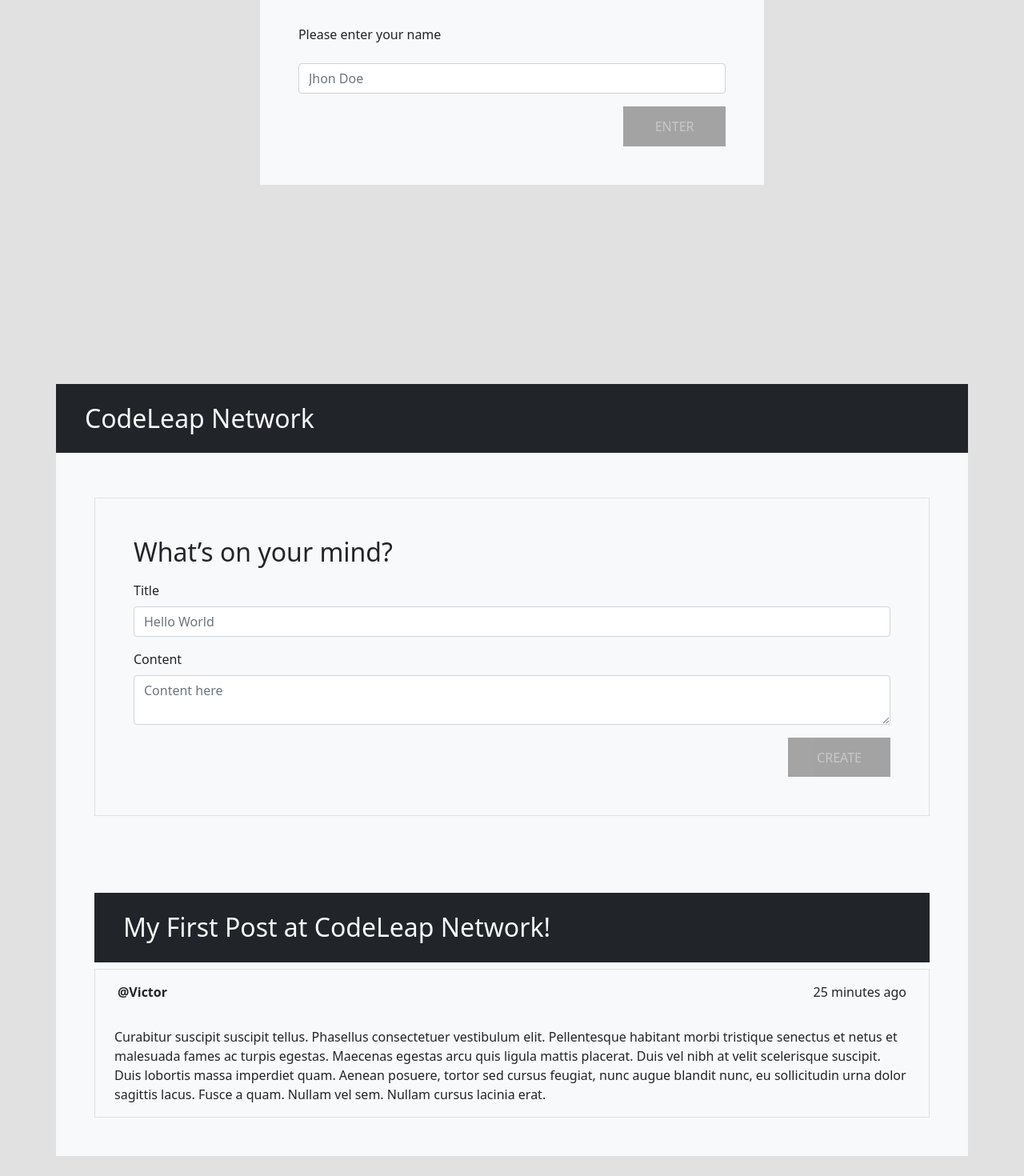
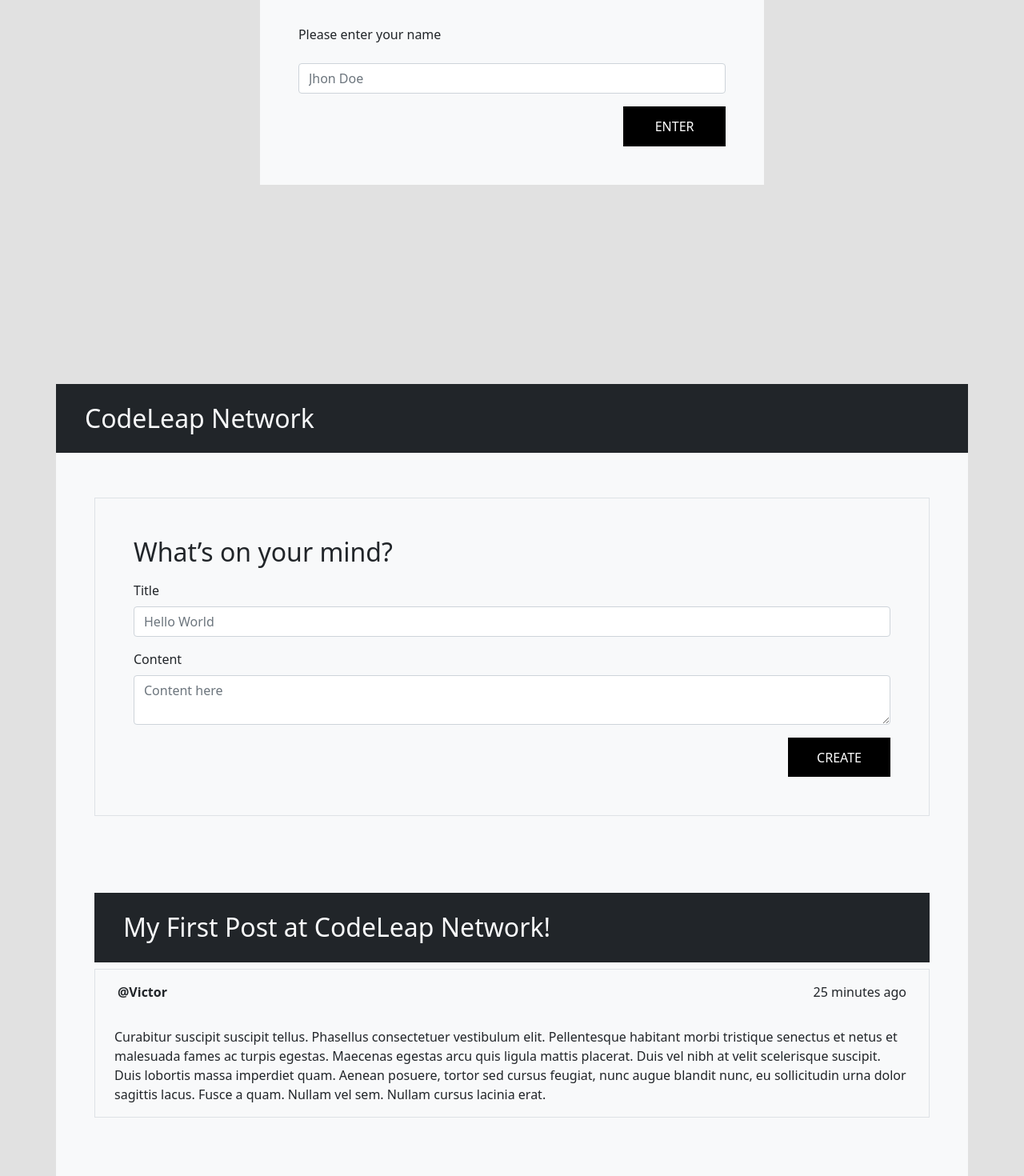
Before and after one commit to rafael-jordao/codeleap-engineering-test, a React (Create React App) app: page / in a window 1280 px wide. Shown: the part 320-1790 px from the top of the page at 80% size. Before the commit the page ends 1765 px from the top, so only its background shows below. Built offline with nearby package versions, Linux system fonts and the light colour scheme; the HTML template or start-up script is replaced by a standard one.

Commit message:
delete funcionalitites

```diff
--- a/src/components/CreatePost/index.js
+++ /dev/null
@@ -1,75 +0,0 @@
-import React, { useState } from "react";
-import { Input, Label } from "reactstrap";
-
-const CreatePost = () => {
-    const [name, setName] = useState();
-
-    const onChange = (e) => {
-        setName(e.target.value)
-    }
-
-    return (
-
-        <div className="container bg-light px-0">
-
-            <div className="container bg-dark">
-                <h2 className="p-4 text-light">CodeLeap Network</h2>
-            </div>
-
-            <div className="container p-5">
-                <div className="container border border-black p-5">
-                    <h2 className="mb-3">
-                        What’s on your mind?
-                    </h2>
-                    <Label>
-                        Title
-                    </Label>
-                    <Input
-                        id="exampleEmail"
-                        name="name"
-                        placeholder="Hello World"
-                        type="text"
-                        onChange={onChange}
-                        value={name}
-                        className="mb-3"
-                    />
-                    <Label>
-                        Content
-                    </Label>
-
-                    <Input type="textarea"
-                        name="text"
-                        id="exampleText"
-                        placeholder="Content here"
-                    />
-
-                    <div className="d-flex justify-content-end pt-3">
-                        <button disabled={!name}>CREATE</button>
-                    </div>
-                </div>
-            </div>
-
-
-
-            <div className="container p-5">
-                <div className="container bg-dark">
-                    <h2 className="p-4 text-light">My First Post at CodeLeap Network!</h2>
-                </div>
-                <div className="container border border-black">
-                    <div className="container align-items-center d-flex justify-content-between p-3">
-                        <p><strong>@Victor</strong></p>
-                        <p>25 minutes ago</p>
-                    </div>
-                    <p className="container">
-                        Curabitur suscipit suscipit tellus. Phasellus consectetuer vestibulum elit. Pellentesque habitant morbi tristique senectus et netus et malesuada fames ac turpis egestas. Maecenas egestas arcu quis ligula mattis placerat. Duis vel nibh at velit scelerisque suscipit.
-
-                        Duis lobortis massa imperdiet quam. Aenean posuere, tortor sed cursus feugiat, nunc augue blandit nunc, eu sollicitudin urna dolor sagittis lacus. Fusce a quam. Nullam vel sem. Nullam cursus lacinia erat.
-                    </p>
-                </div>
-            </div>
-
-        </div >
-    )
-}
-
-export default CreatePost;
--- a/src/components/MainScreen/index.js
+++ b/src/components/MainScreen/index.js
@@ -1,12 +1,53 @@
-import React from "react";
-import CreatePost from "../CreatePost";
+import React, { useState } from "react";
+import { Input, Label } from "reactstrap";
+import SinglePost from "../SinglePost";
 
-
-const MainScreen = () => {
+const CreatePost = () => {
 
     return (
-        <CreatePost />
+
+        <div className="container bg-light px-0">
+            <div className="container bg-dark">
+                <h2 className="p-4 text-light">CodeLeap Network</h2>
+            </div>
+
+            <div className="container p-5">
+                <div className="container border border-black p-5">
+                    <h2 className="mb-3">
+                        What’s on your mind?
+                    </h2>
+                    <Label>
+                        Title
+                    </Label>
+                    <Input
+                        id="exampleEmail"
+                        name="name"
+                        placeholder="Hello World"
+                        type="text"
+                        className="mb-3"
+                    />
+                    <Label>
+                        Content
+                    </Label>
+
+                    <Input type="textarea"
+                        name="text"
+                        id="exampleText"
+                        placeholder="Content here"
+                    />
+
+                    <div className="d-flex justify-content-end pt-3">
+                        <button>CREATE</button>
+                    </div>
+                </div>
+            </div>
+
+            <SinglePost />
+
+            <SinglePost />
+
+        </div >
     )
-};
+}
 
-export default MainScreen;
+export default CreatePost;
--- /dev/null
+++ b/src/components/SinglePost/index.js
@@ -0,0 +1,26 @@
+import React, {useState} from "react";
+
+const MainScreen = () => {
+
+    return (
+
+       <div className="container p-5">
+                <div className="container bg-dark">
+                    <h2 className="p-4 text-light">My First Post at CodeLeap Network!</h2>
+                </div>
+                <div className="container border border-black">
+                    <div className="container align-items-center d-flex justify-content-between p-3">
+                        <p><strong>@Victor</strong></p>
+                        <p>25 minutes ago</p>
+                    </div>
+                    <p className="container">
+                        Curabitur suscipit suscipit tellus. Phasellus consectetuer vestibulum elit. Pellentesque habitant morbi tristique senectus et netus et malesuada fames ac turpis egestas. Maecenas egestas arcu quis ligula mattis placerat. Duis vel nibh at velit scelerisque suscipit.
+
+                        Duis lobortis massa imperdiet quam. Aenean posuere, tortor sed cursus feugiat, nunc augue blandit nunc, eu sollicitudin urna dolor sagittis lacus. Fusce a quam. Nullam vel sem. Nullam cursus lacinia erat.
+                    </p>
+                </div>
+            </div>
+    )
+}
+
+export default MainScreen;
--- a/src/components/userLogin/index.js
+++ b/src/components/userLogin/index.js
@@ -6,21 +6,6 @@
 
 const UserLogin = () => {
 
-    const [name, setName] = useState();
-
-    const onChange = (e) => {
-        localStorage.setItem('userName', e.target.value)
-        setName(e.target.value)
-    }
-
-    let userName = name
-
-
-    const [submit, letSubmit] = useState();
-
-    const onClick = (ev) => {
-        localStorage.setItem(name, ev.target.value)
-    }
 
     return (
         <div className="container d-flex justify-content-center align-items-center vh-100 p-5">
@@ -39,12 +24,10 @@
                     name="name"
                     placeholder="Jhon Doe"
                     type="text"
-                    onChange={onChange}
-                    value={userName}
-                    submit={submit}
+
                 />
                 <div className="d-flex justify-content-end pt-3">
-                    <button onClick={onClick} disabled={!name}>ENTER</button>
+                    <button>ENTER</button>
                 </div>
             </FormGroup>
         </div>
```
